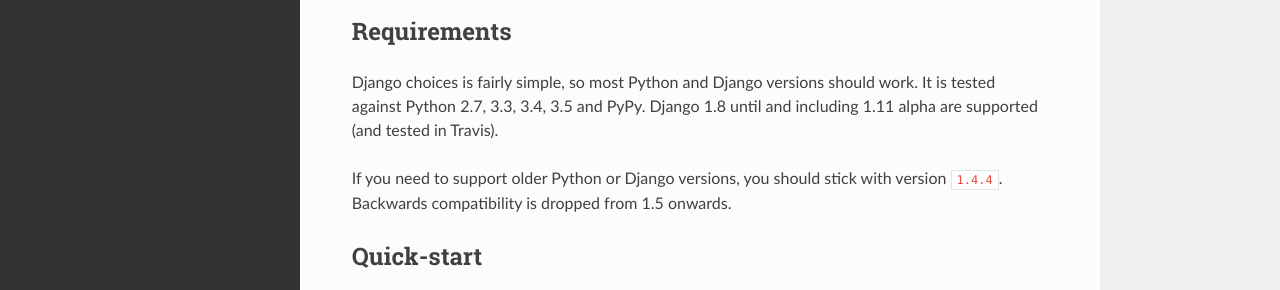
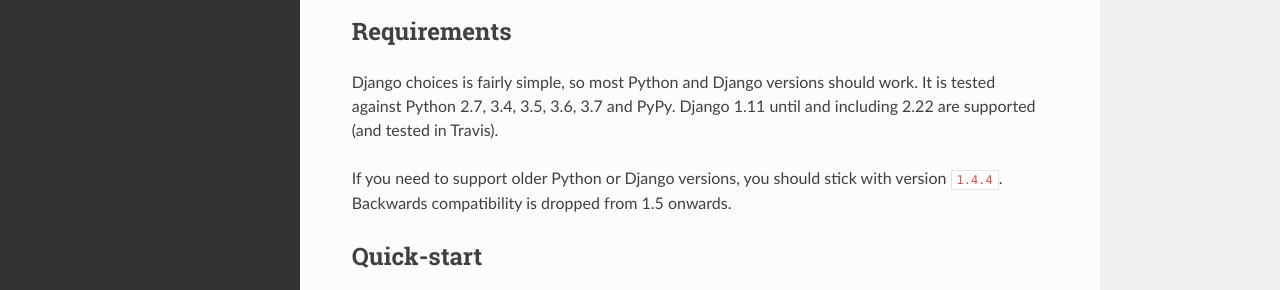
Before and after one commit to bigjason/django-choices, a Sphinx documentation site: the page built from docs/index.rst, in a window 1280 px wide and 900 px high, scrolled down 497 px. Shown: the part 185-475 px from the top of the window. Built offline with Sphinx 7.4.7 and the Read the Docs theme 2.0.0, drawn with Linux system fonts in a browser that asks for light colours.

Commit message:
Update Djano and Python versions in docs

```diff
--- a/docs/index.rst
+++ b/docs/index.rst
@@ -31,8 +31,8 @@
 ------------
 
 Django choices is fairly simple, so most Python and Django
-versions should work. It is tested against Python 2.7, 3.3, 3.4, 3.5 and PyPy.
-Django 1.8 until and including 1.11 alpha are supported (and tested in Travis).
+versions should work. It is tested against Python 2.7, 3.4, 3.5, 3.6, 3.7 and PyPy.
+Django 1.11 until and including 2.22 are supported (and tested in Travis).
 
 If you need to support older Python or Django versions, you should stick with
 version ``1.4.4``. Backwards compatibility is dropped from 1.5 onwards.
```
